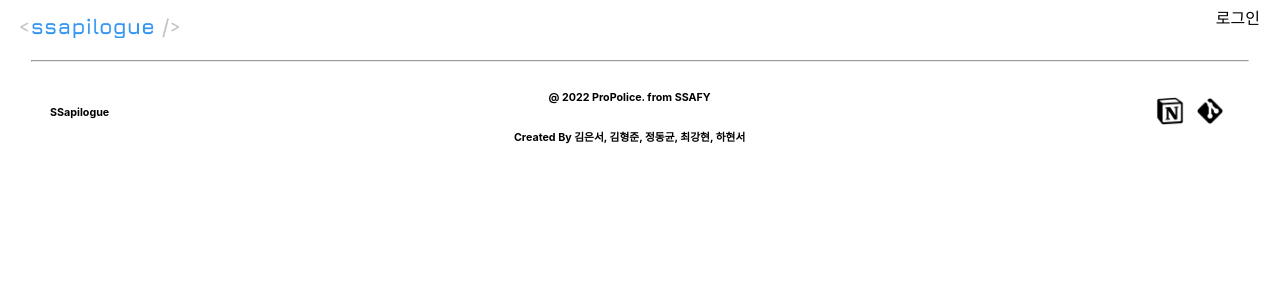
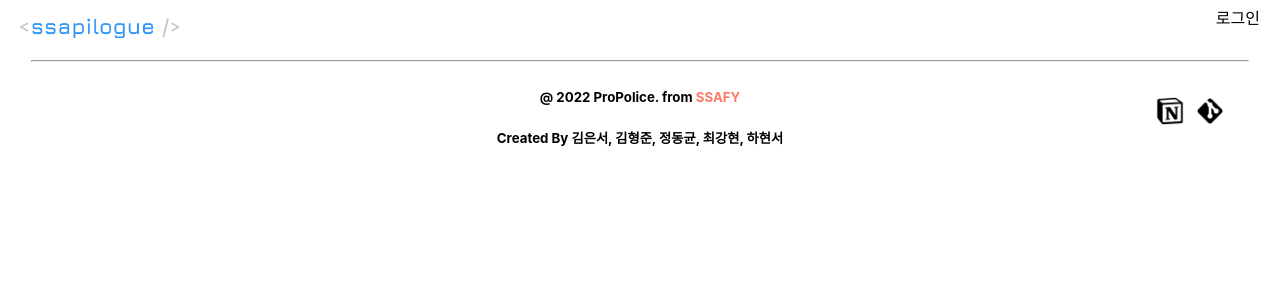
Before and after one commit to kimhyeongjun95/Ssapilogue, a React (Create React App) app in the folder frontend/: page /project/1/review in a window 1280 px wide. Shown: the top 300 px of the page. Built offline with nearby package versions, Linux system fonts and the light colour scheme; a small style sheet from the web is missing.

Commit message:
chore: footer css 수정

```diff
--- a/frontend/src/components/Footer/index.jsx
+++ b/frontend/src/components/Footer/index.jsx
@@ -5,16 +5,18 @@ const Footer = () => {
 
   return (
     <><hr className="hr"></hr><footer>
-      <div className="title">
-        <h6>SSapilogue</h6>
-      </div>
       <div className="content">
-        <h6>@ 2022 ProPolice. from SSAFY</h6>
-        <h6>Created By 김은서, 김형준, 정동균, 최강현, 하현서</h6>
+        <h5 className="footer-content-1">@ 2022 ProPolice. from</h5>
+        <h5 className="footer-content-2"> SSAFY</h5>
+        <h5>Created By 김은서, 김형준, 정동균, 최강현, 하현서</h5>
       </div>
       <div className="image">
-        <img className="notion" src={notion} alt="notion" />
-        <img className="notion" src={git} alt="git" />
+        <a href="https://satisfying-starfish-993.notion.site/dd785428616e47d69512de7cf90003c4">
+          <img className="icon" src={notion} alt="notion" />
+        </a>
+        <a href="https://lab.ssafy.com/s06-final/S06P31C104">
+          <img className="icon" src={git} alt="git" />
+        </a>
       </div>
     </footer></>
   )
--- a/frontend/src/components/Footer/style.scss
+++ b/frontend/src/components/Footer/style.scss
@@ -2,7 +2,7 @@ footer {
   bottom: 0%;
   display:flex;
   flex-direction: row;
-  justify-content: space-between;
+  // justify-content: space-between;
 }
 .hr {
   width: 95%;
@@ -12,18 +12,24 @@ footer {
   margin-top: -5px;
 }
 .content {
-  margin-top: -20px;
   text-align: center;
+  position: absolute;
+  left: 50%;
+  transform: translate(-50%, 0);
 }
 .image {
   margin-right: 50px;
   margin-top: 5px;
-  display: inline-block;
+  margin-left: auto;
 }
-.notion {
+.icon {
   width: 30px;
   margin: 5px;
 }
-.git {
-  width: 30px;
+.footer-content-1 {
+  display: inline;
 }
+.footer-content-2 {
+  display: inline;
+  color: #FF7967;
+}
```
